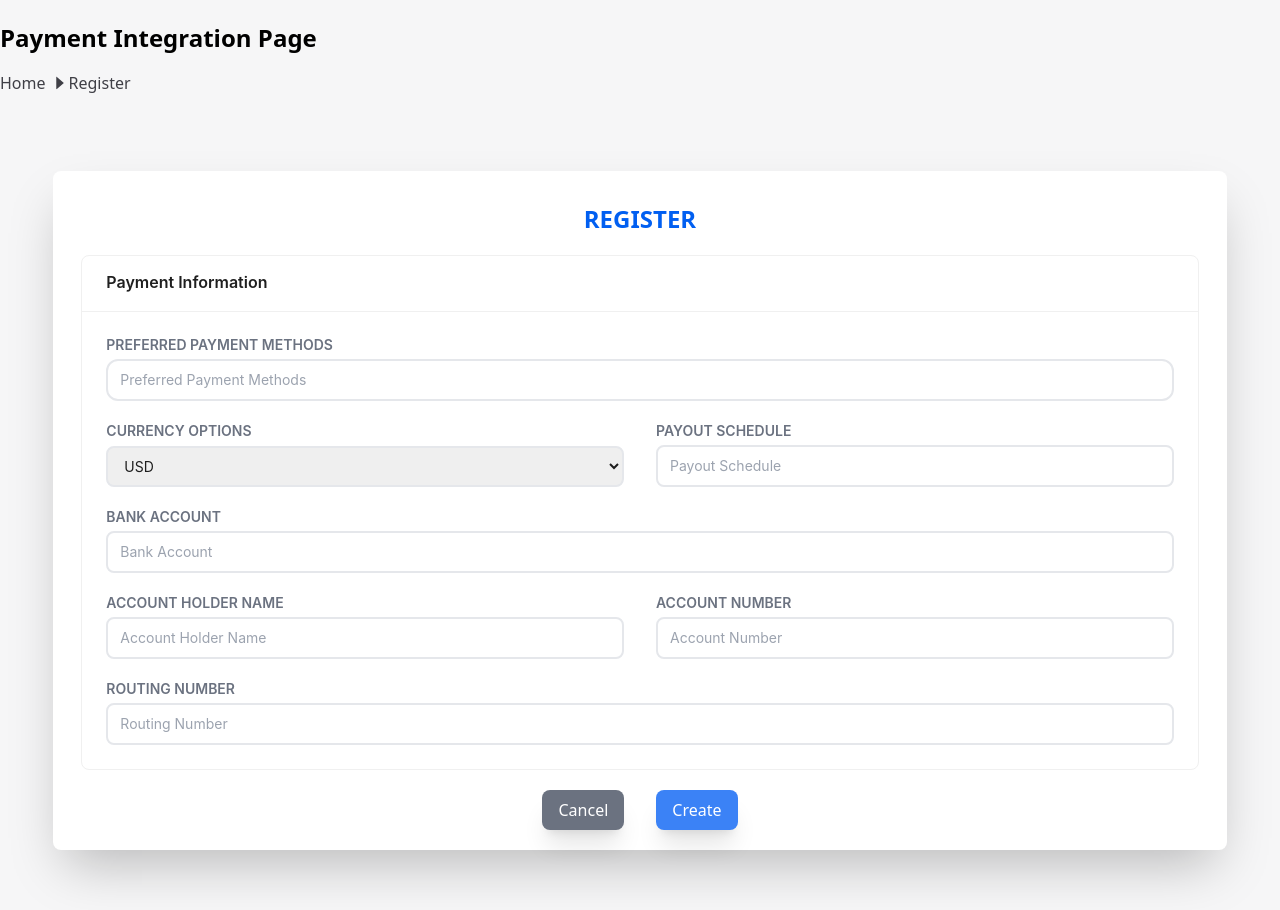
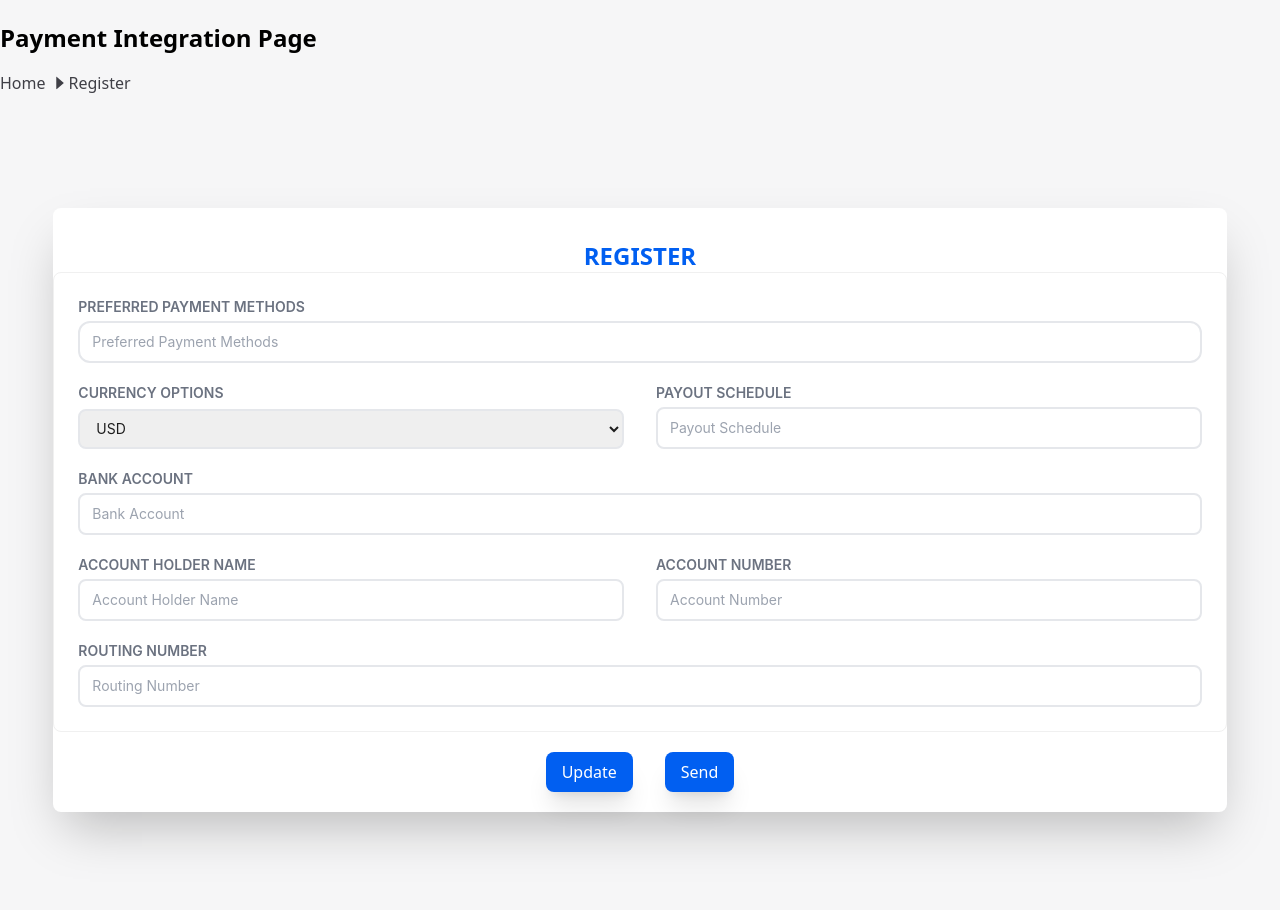
Before and after one commit to GENESIS2540/Fintech, a React (Create React App) app: page /vendors/pament in a window 1280 px wide. Built offline with nearby package versions, Linux system fonts and the light colour scheme.

Commit message:
made changes

```diff
--- a/src/pages/Vendors/components/General/MyCredits.jsx
+++ b/src/pages/Vendors/components/General/MyCredits.jsx
@@ -31,7 +31,7 @@ const MyCredits = () => {
     <div>
       <Header title={"My Credits"} category={"Credits"} />
       <div className="max-w-lg mx-auto mt-8 bg-white rounded-lg shadow-md overflow-hidden">
-        <div className="bg-blue-500 py-4 px-6">
+        <div className="bg-[#015FF1] py-4 px-6">
           <h2 className="text-2xl font-bold text-white">Credits Page</h2>
         </div>
         <div className="p-6">
@@ -62,7 +62,7 @@ const MyCredits = () => {
             </div>
             <button
               type="submit"
-              className="bg-blue-500 text-white px-4 py-2 rounded-md hover:bg-blue-600 transition-colors duration-300"
+              className="bg-[#015FF1] text-white px-4 py-2 rounded-md hover:bg-blue-600 transition-colors duration-300"
             >
               Submit Transaction
             </button>
--- a/src/pages/Vendors/components/Service/AddService.jsx
+++ b/src/pages/Vendors/components/Service/AddService.jsx
@@ -35,7 +35,7 @@ const AddService = () => {
 
         <div className="flex flex-wrap -mx-3 mb-6">
           <div className="w-full md:w-1/2 px-3 mb-6 md:mb-0">
-            <label className="block uppercase tracking-wide text-gray-700 text-xs font-bold mb-2" htmlFor="vendor-price">
+            <label className="block uppercase tracking-wide text-gray-700 text-xs font-bold mb-2" >
               Regular Price
             </label>
             <input
@@ -47,7 +47,7 @@ const AddService = () => {
 
           </div>
           <div className="w-full md:w-1/2 px-3">
-            <label className="block uppercase tracking-wide text-gray-700 text-xs font-bold mb-2" htmlFor="vendor-options">
+            <label className="block uppercase tracking-wide text-gray-700 text-xs font-bold mb-2">
               Sale Price
             </label>
             <input
@@ -63,7 +63,7 @@ const AddService = () => {
         <div className="flex flex-wrap -mx-3 mb-6">
 
           <div className="w-full md:w-1/2 px-3 mb-6 md:mb-0">
-            <label className="block uppercase tracking-wide text-gray-700 text-xs font-bold mb-2" htmlFor="item-image">
+            <label className="block uppercase tracking-wide text-gray-700 text-xs font-bold mb-2" >
               Item Image
             </label>
             <input
@@ -75,7 +75,7 @@ const AddService = () => {
           </div>
 
           <div className="w-full md:w-1/2 px-3">
-            <label className="block uppercase tracking-wide text-gray-700 text-xs font-bold mb-2" htmlFor="vendor-options">
+            <label className="block uppercase tracking-wide text-gray-700 text-xs font-bold mb-2">
               Quantity
             </label>
             <input
--- a/src/pages/Vendors/components/profile/payment/PaymentRegistration.jsx
+++ b/src/pages/Vendors/components/profile/payment/PaymentRegistration.jsx
@@ -1,8 +1,7 @@
 import React, { useState } from "react";
 import Header from "../../common/Header";
 import { Card, Input } from "antd";
-import { FontAwesomeIcon } from "@fortawesome/react-fontawesome";
-import { faAsterisk } from "@fortawesome/free-solid-svg-icons";
+
 
 const PaymentRegistration = () => {
   const [paymentInfo, setPaymentInfo] = useState({
@@ -42,7 +41,7 @@ const PaymentRegistration = () => {
               </div>
             </div>
 
-            <Card title="Payment Information" className="mt-5 mx-7">
+            <Card>
               <div className="grid grid-cols-1">
                 <label className="uppercase md:text-sm text-xs text-gray-500 text-light font-semibold">
                   Preferred Payment Methods
@@ -140,14 +139,14 @@ const PaymentRegistration = () => {
             </Card>
 
             <div className="flex items-center justify-center md:gap-8 gap-4 pt-5 pb-5">
-              <button className="w-auto bg-gray-500 hover:bg-gray-700 rounded-lg shadow-xl font-medium text-white px-4 py-2">
-                Cancel
+              <button className="w-auto bg-[#015FF1] hover:bg-[#015FF1] rounded-lg shadow-xl font-medium text-white px-4 py-2">
+                Update
               </button>
               <button
-                className="w-auto bg-blue-500 hover:bg-blue-700 rounded-lg shadow-xl font-medium text-white px-4 py-2"
+                className="w-auto bg-[#015FF1] hover:bg-[#015FF1] rounded-lg shadow-xl font-medium text-white px-4 py-2"
                 type="submit"
               >
-                Create
+                Send
               </button>
             </div>
           </form>
```
